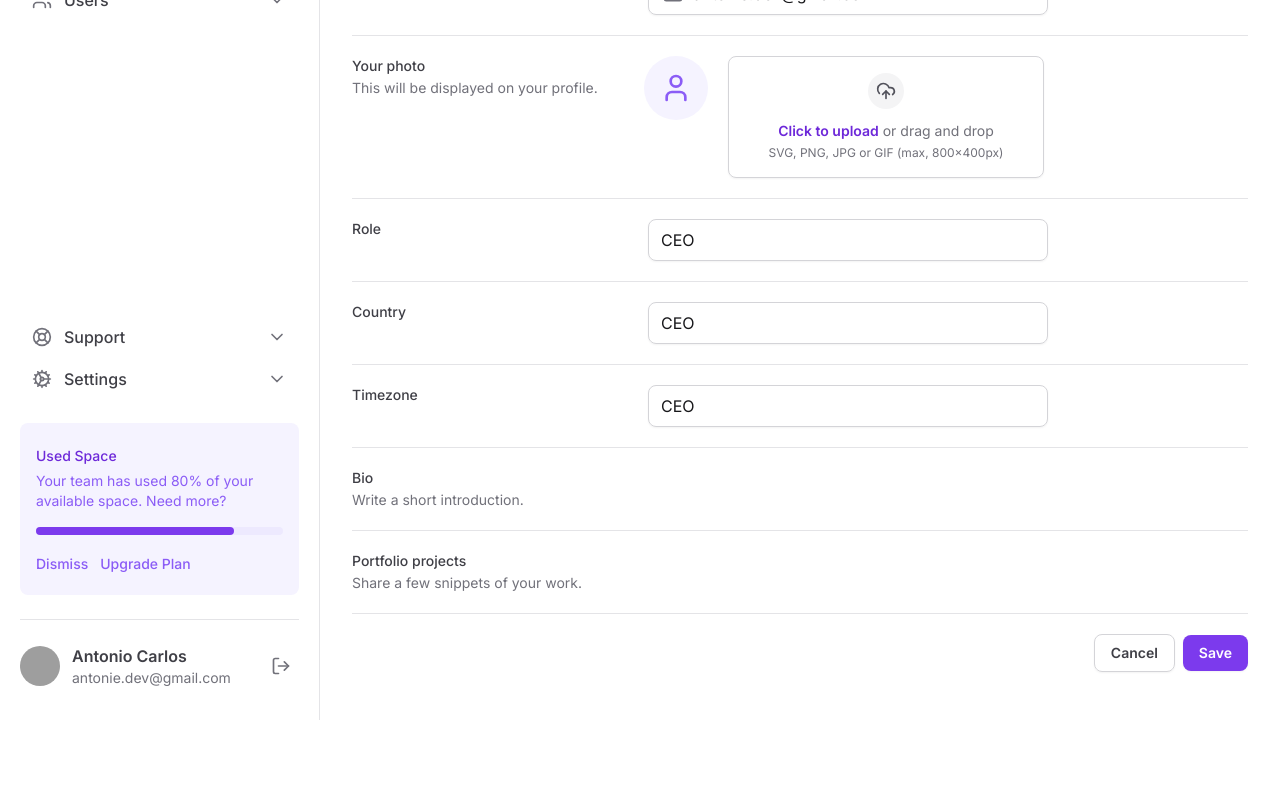
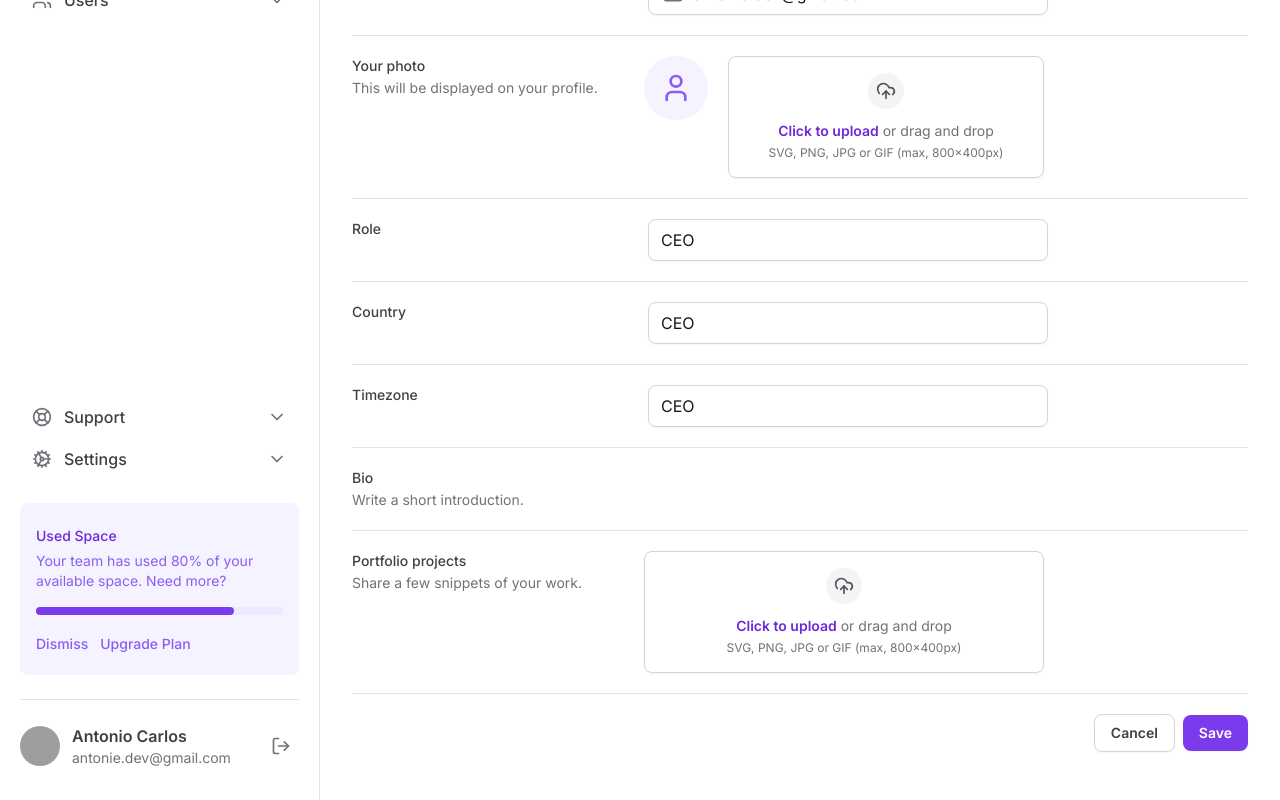
Before and after one commit to AntonioSilvaAzevedo/Tailwind-next, a Next.js app: page / in a window 1280 px wide. Shown: the part 348-1148 px from the top of the page. Before the commit the page ends 1068 px from the top, so only its background shows below. Built offline with nearby package versions, Linux system fonts and the light colour scheme; grey boxes are pictures that could not be loaded.

Commit message:
add componnent inputForms

```diff
--- /dev/null
+++ b/src/app/components/Form/FileInput/Control.tsx
@@ -0,0 +1,9 @@
+import { ComponentProps } from "react";
+
+export interface ControlProps extends ComponentProps<'input'> {}
+
+export function Control(props: ControlProps) {
+  return (
+    <input type="file" className="sr-only" id="photo" {...props}/>
+  )
+}
--- /dev/null
+++ b/src/app/components/Form/FileInput/ImagePreview.tsx
@@ -0,0 +1,9 @@
+import { User } from "lucide-react";
+
+export function ImagePreview() {
+  return (
+  <div className="flex h-16 w-16 items-center justify-center rounded-full bg-violet-50">
+    <User className="h-8 w-8 text-violet-500"/>
+  </div>
+  )
+}
--- /dev/null
+++ b/src/app/components/Form/FileInput/Root.tsx
@@ -0,0 +1,7 @@
+import { ComponentProps } from "react"
+
+export type RootProps = ComponentProps<'div'>
+
+export function Root(props: RootProps) {
+  return <div {...props} />
+}
--- /dev/null
+++ b/src/app/components/Form/FileInput/Trigger.tsx
@@ -0,0 +1,24 @@
+import { UploadCloud } from "lucide-react";
+
+export function Trigger() {
+  return (
+    <label
+                htmlFor="photo"
+                className="group flex-1 cursor-pointer flex flex-col items-center gap-3 rounded-lg border border-zinc-300 px-6 py-4 text-center text-zinc-500 shadow-sm hover:border-zinc-400 hover:shadow-md hover:border-violet-200 hover:bg-violet-25 hover:text-violet-500"
+                >
+                <div className="rounded-full border-6 border-zinc-50 bg-zinc-100 p-2 group-hover:border-violet-50 group-hover:bg-violet-100">
+                  <UploadCloud className="h-5 w-5 text-zinc-600 group-hover:text-violet-600"/>
+                </div>
+
+                <div className="flex flex-col items-center gap-1">
+                  <span className="text-sm">
+                    <span className="font-semibold text-violet-700">Click to upload</span>{' '}
+                  or drag and drop
+                </span>
+                  <span className="text-xs">
+                    SVG, PNG, JPG or GIF (max, 800x400px)
+                  </span>
+                </div>
+              </label>
+  )
+}
--- /dev/null
+++ b/src/app/components/Form/FileInput/index.tsx
@@ -0,0 +1,6 @@
+import { Control } from "./Control";
+import { ImagePreview } from "./ImagePreview";
+import { Root } from "./Root";
+import { Trigger } from "./Trigger";
+
+export { Control, ImagePreview, Root, Trigger };
--- a/src/app/page.tsx
+++ b/src/app/page.tsx
@@ -1,4 +1,5 @@
-import { Mail, UploadCloud, User } from "lucide-react";
+import { Mail } from "lucide-react";
+import * as FileInput from './components/Form/FileInput';
 import * as Input from "./components/Input";
 import SettingsTabs from "./components/SettingTabs";
 
@@ -78,30 +79,13 @@
               Your photo
               <span className="mt-0.5 block text-sm font-normal text-zinc-500">This will be displayed on your profile.</span>
             </label>
-            <div className="flex items-start gap-5">
-              <div className="flex h-16 w-16 items-center justify-center rounded-full bg-violet-50">
-                <User className="h-8 w-8 text-violet-500"/>
-              </div>
+            <div >
+              <FileInput.Root className="flex items-start gap-5">
+                <FileInput.ImagePreview />
+                <FileInput.Trigger />
+                <FileInput.Control />
+              </FileInput.Root>
 
-              <label
-                htmlFor="photo"
-                className="group flex-1 cursor-pointer flex flex-col items-center gap-3 rounded-lg border border-zinc-300 px-6 py-4 text-center text-zinc-500 shadow-sm hover:border-zinc-400 hover:shadow-md hover:border-violet-200 hover:bg-violet-25 hover:text-violet-500"
-                >
-                <div className="rounded-full border-6 border-zinc-50 bg-zinc-100 p-2 group-hover:border-violet-50 group-hover:bg-violet-100">
-                  <UploadCloud className="h-5 w-5 text-zinc-600 group-hover:text-violet-600"/>
-                </div>
-
-                <div className="flex flex-col items-center gap-1">
-                  <span className="text-sm">
-                    <span className="font-semibold text-violet-700">Click to upload</span>{' '}
-                  or drag and drop
-                </span>
-                  <span className="text-xs">
-                    SVG, PNG, JPG or GIF (max, 800x400px)
-                  </span>
-                </div>
-              </label>
-              <input type="file" className="sr-only" id="photo"/>
             </div>
           </div>
 
@@ -160,7 +144,10 @@
               Portfolio projects
               <span className="mt-0.5 block text-sm font-normal text-zinc-500">Share a few snippets of your work.</span>
             </label>
-            <div></div>
+            <FileInput.Root >
+              <FileInput.Trigger />
+              <FileInput.Control />
+            </FileInput.Root>
           </div>
 
           <div className="flex items-center justify-end gap-2 pt-5">
```
Also changed, not shown: prettier.config.js (+8 -0 lines), 1 other file (tests, documents, lock files or other folders).
